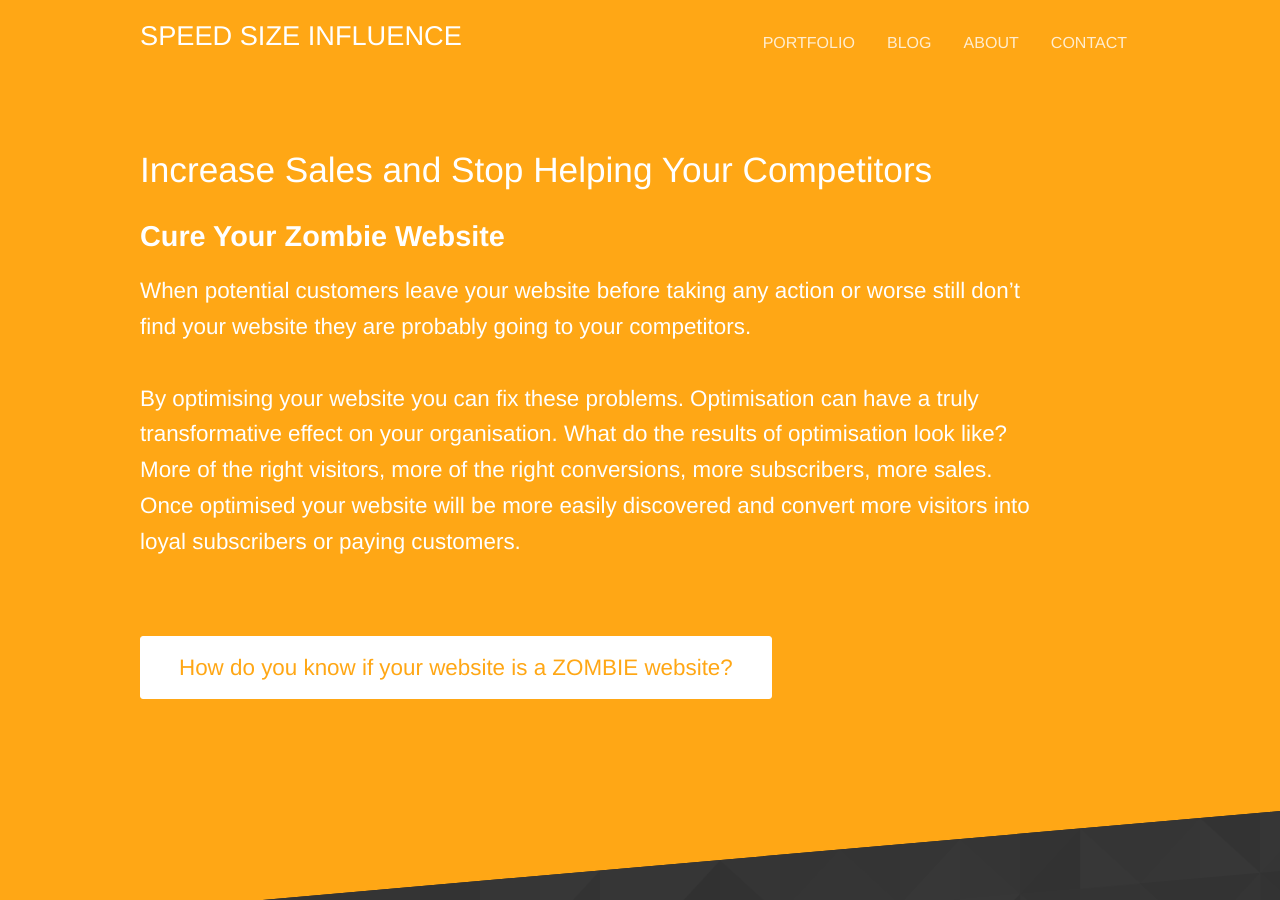
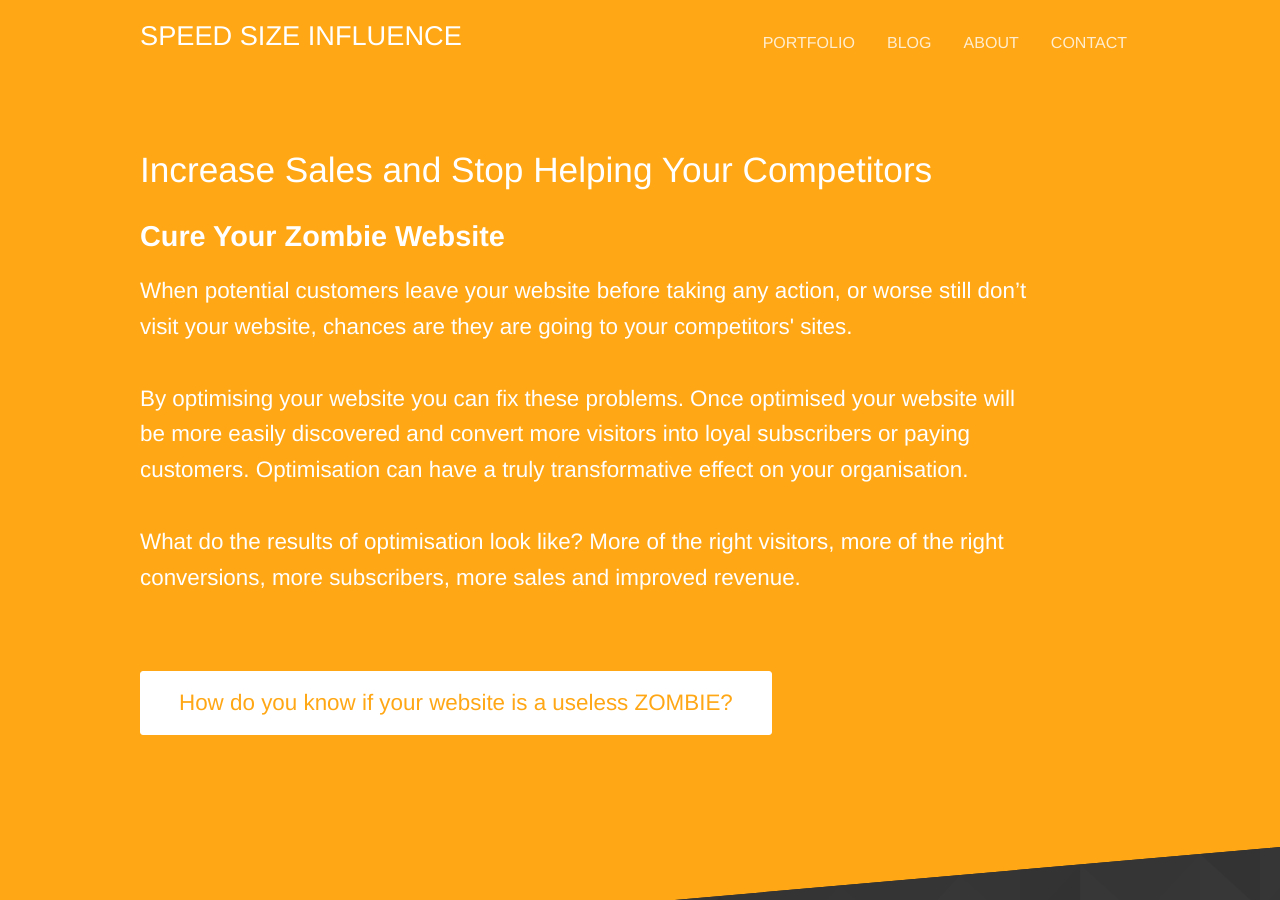
Before and after one commit to primertest-org/BDBBDB, a Jekyll site: the page built from index.html, in a window 1280 px wide and 900 px high. Built offline with Jekyll 4.4.1, drawn with Linux system fonts in a browser that asks for light colours.

Commit message:
Updated 'index.html' via CloudCannon

```diff
--- a/index.html
+++ b/index.html
@@ -6,8 +6,8 @@
 	<div class="container">
 		<h2 class="editable">Increase Sales and Stop Helping Your Competitors</h2>
 		<h3 class="editable">Cure Your Zombie Website</h3>
-		<p class="subtext editable"> When potential customers leave your website before taking any action or worse still don&rsquo;t find your website they are probably going to your competitors.<br /><br />By optimising your website you can fix these problems. Optimisation can have a truly transformative effect on your organisation. What do the results of optimisation look like? More of the right visitors, more of the right conversions, more subscribers, more sales. Once optimised your website will be more easily discovered and convert more visitors into loyal subscribers or paying customers.<br />&nbsp;</p>
-		<p><a class="button alt editable" href="{{ site.baseurl }}/contact/">How do you know if your website is a ZOMBIE website?</a></p>
+		<p class="subtext editable">When potential customers leave your website before taking any action, or worse still don&rsquo;t visit your website, chances are they are going to your competitors' sites.<br /><br />By optimising your website you can fix these problems. Once optimised your website will be more easily discovered and convert more visitors into loyal subscribers or paying customers. Optimisation can have a truly transformative effect on your organisation.<br /><br />What do the results of optimisation look like? More of the right visitors, more of the right conversions, more subscribers, more sales and improved revenue.<br />&nbsp;</p>
+		<p><a class="button alt editable" href="{{ site.baseurl }}/contact/">How do you know if your website is a useless ZOMBIE?</a></p>
 	</div>
 </section>
 
```
